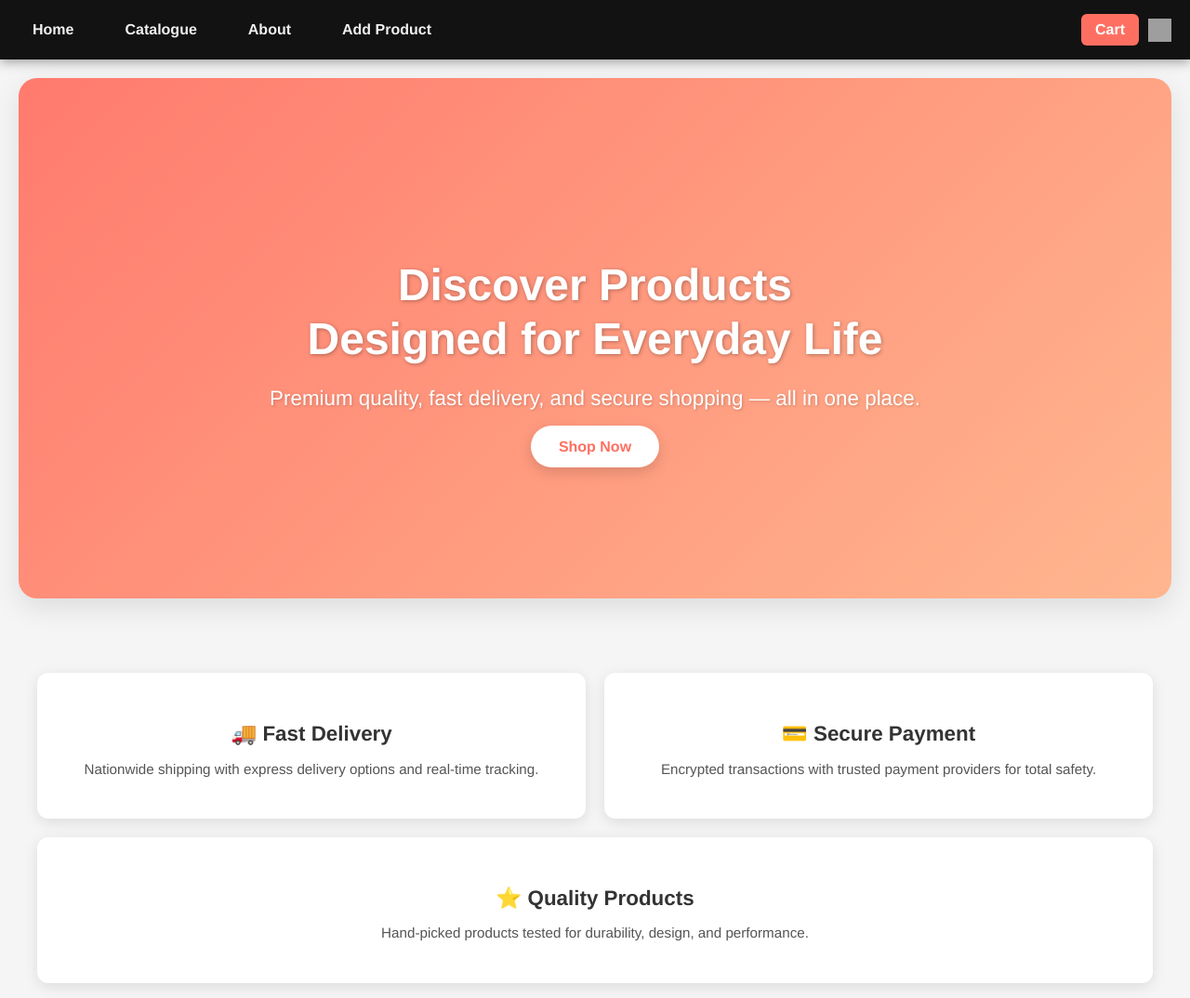
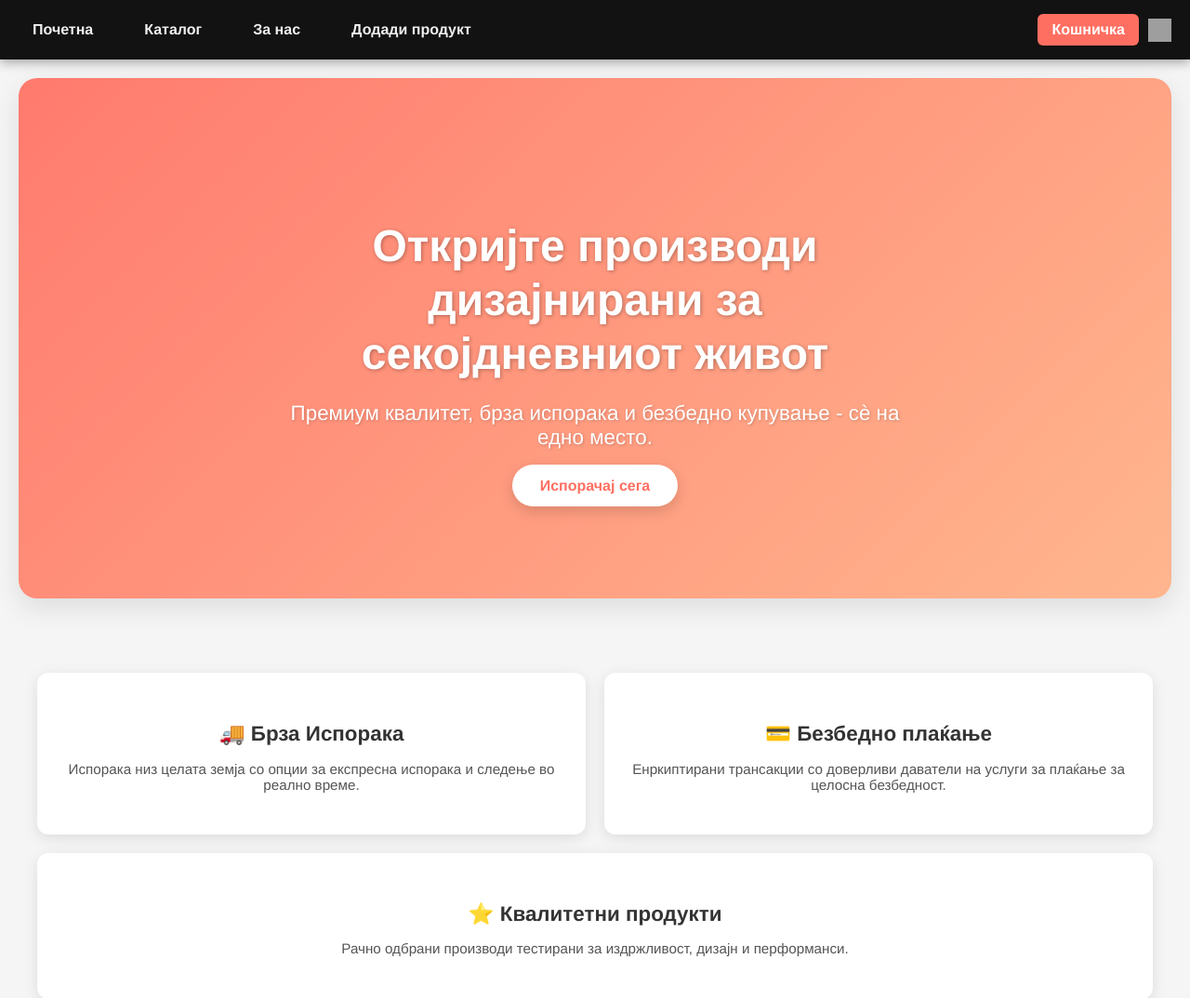
Before and after one commit to ZokiKosta/e-prodavnica-mkd, a Flask app: page / in a window 1280 px wide. Shown: the top 1074 px of the page at 93% size. Run offline with Flask 3, Linux system fonts and the light colour scheme; grey boxes are pictures that could not be loaded.

Commit message:
translation to macedonian

```diff
--- a/templates/cart.html
+++ b/templates/cart.html
@@ -4,7 +4,7 @@
 {% endblock %}
 {% block content %}
 
-<h1>Your Cart</h1>
+<h1>Вашата Кошничка</h1>
 
 {% if cart %}
 <table class="cart-table">
@@ -40,7 +40,7 @@
 </form>
 
 {% else %}
-<p>Your cart is empty.</p>
+<p>Вашата кошничка е празна.</p>
 {% endif %}
 <br><br><br><br><br>
 {% endblock %}
--- a/templates/checkout.html
+++ b/templates/checkout.html
@@ -4,7 +4,7 @@
 {% endblock %}
 {% block content %}
 
-<h1>Checkout</h1>
+<h1>Наплата</h1>
 
 <table class="cart-table">
     <tr>
@@ -30,7 +30,7 @@
 <h2>Total: {{ total }} $ </h2>
 
 <form class="button-form" action="{{ url_for('checkout_confirm') }}" method="post">
-    <button class="btn">Confirm Order</button>
+    <button class="btn">Потврдете нарачка</button>
 </form>
 <br><br><br><br><br>
 {% endblock %}
--- a/templates/checkout_success.html
+++ b/templates/checkout_success.html
@@ -2,12 +2,12 @@
 <html lang="en">
 <head>
     <meta charset="UTF-8">
-    <title>Checkout Success</title>
+    <title>Наплата успешно</title>
     <link rel="stylesheet" href="{{ url_for('static', filename='css/checkout_success.css') }}">
 </head>
 <body>
-    <h1>✅ Order placed successfully!</h1>
-    <p>Thank you for your purchase.</p>
+    <h1>✅ Нарачката е успешно поставена!</h1>
+    <p>Ви благодариме за наплатата.</p>
 
     <a href="{{ url_for('home') }}" class="btn">Back to Shop</a>
 </body>
--- a/templates/home.html
+++ b/templates/home.html
@@ -9,39 +9,39 @@
 
     <div class="hero-text">
         <h1 class="hero-title">
-            Discover Products<br>
-            Designed for Everyday Life
+            Откријте производи<br>
+            дизајнирани за секојдневниот живот
         </h1>
 
         <p class="hero-subtitle">
-            Premium quality, fast delivery, and secure shopping — all in one place.
+            Премиум квалитет, брза испорака и безбедно купување - сè на едно место.
         </p>
 
         <a href="{{ url_for('catalogue') }}" class="btn hero-btn">
-            Shop Now
+            Испорачај сега
         </a>
     </div>
 </section>
 
 <section class="features">
     <div class="feature feature-delivery">
-        <h3>🚚 Fast Delivery</h3>
-        <p>Nationwide shipping with express delivery options and real-time tracking.</p>
+        <h3>🚚 Брза Испорака</h3>
+        <p>Испорака низ целата земја со опции за експресна испорака и следење во реално време.</p>
     </div>
 
     <div class="feature feature-payment">
-        <h3>💳 Secure Payment</h3>
-        <p>Encrypted transactions with trusted payment providers for total safety.</p>
+        <h3>💳 Безбедно плаќање</h3>
+        <p>Енркиптирани трансакции со доверливи даватели на услуги за плаќање за целосна безбедност.</p>
     </div>
 
     <div class="feature feature-quality">
-        <h3>⭐ Quality Products</h3>
-        <p>Hand-picked products tested for durability, design, and performance.</p>
+        <h3>⭐ Квалитетни продукти</h3>
+        <p>Рачно одбрани производи тестирани за издржливост, дизајн и перформанси.</p>
     </div>
 </section>
 
 <section class="recommended-section">
-    <h2 class="section-title">Recommended Products</h2><br><br>
+    <h2 class="section-title">Препорачани Продукти</h2><br><br>
 
     <div class="recommended-bar">
         {% for product in recommended %}
@@ -54,7 +54,7 @@
 
                 <div class="locked-actions">
                     <a href="{{ url_for('product_detail', product_id=product.id) }}" class="btn small">
-                        View
+                        Видете детали
                     </a>
 
                     <form action="{{ url_for('cart_add', product_id=product.id) }}" method="post">
@@ -62,9 +62,9 @@
                 type="submit"
                 {% if product.stock|int <= 0 %}disabled{% endif %}>
             {% if product.stock|int > 0 %}
-                Add to Cart
+                Ставете во кошничка
             {% else %}
-                Out of Stock
+                Нема во залиха
             {% endif %}
         </button>
 </form>
@@ -77,7 +77,7 @@
 </section>
 
 <section class="partners">
-    <h2>Our Partners</h2>
+    <h2>Наши партнери</h2>
 
     <div class="partners-grid">
         <div class="partner-card">
--- a/templates/layout.html
+++ b/templates/layout.html
@@ -11,14 +11,14 @@
 
 <nav class="nav">
     <div class="nav-container">
-        <a href="{{ url_for('home') }}">Home</a>
-        <a href="{{ url_for('catalogue') }}">Catalogue</a>
-        <a href="{{ url_for('about') }}">About</a>
-        <a href="{{ url_for('product_new') }}">Add Product</a>
+        <a href="{{ url_for('home') }}">Почетна</a>
+        <a href="{{ url_for('catalogue') }}">Каталог</a>
+        <a href="{{ url_for('about') }}">За нас</a>
+        <a href="{{ url_for('product_new') }}">Додади продукт</a>
     </div>
 
     <div class="cart-container">
-        <a href="{{ url_for('cart') }}">Cart</a>
+        <a href="{{ url_for('cart') }}">Кошничка</a>
         <img src="https://uxwing.com/wp-content/themes/uxwing/download/e-commerce-currency-shopping/shopping-cart-white-icon.png" width="25" height="25">
     </div>
 </nav>
@@ -41,16 +41,16 @@
 <footer class="footer">
     <div class="footer-content">
         <div>
-            <h4>Shop</h4>
-            <p>Your trusted online store.</p>
+            <h4>Продавница</h4>
+            <p>Вашата доверлива онлајн продавница</p>
         </div>
 
         <div>
             <h4>Links</h4>
-            <a href="{{ url_for('home') }}">Home</a>
-            <a href="{{ url_for('catalogue') }}">Catalogue</a>
-            <a href="{{ url_for('about') }}">About</a>
-            <a href="{{ url_for('cart') }}">Cart</a>
+            <a href="{{ url_for('home') }}">Почетна</a>
+            <a href="{{ url_for('catalogue') }}">Каталог</a>
+            <a href="{{ url_for('about') }}">За нас</a>
+            <a href="{{ url_for('cart') }}">Кошничка</a>
         </div>
 
         <div>
@@ -61,7 +61,7 @@
     </div>
 
     <p class="footer-bottom">
-        © 2026 Shop. All rights reserved.
+        © 2026 Продавница. Сите права се задржани.
     </p>
 </footer>
 </body>
```
Also changed, not shown: templates/about.html (+8 -10 lines), templates/catalogue.html (+6 -6 lines), templates/product_detail.html (+13 -13 lines), templates/product_form.html (+8 -8 lines).
